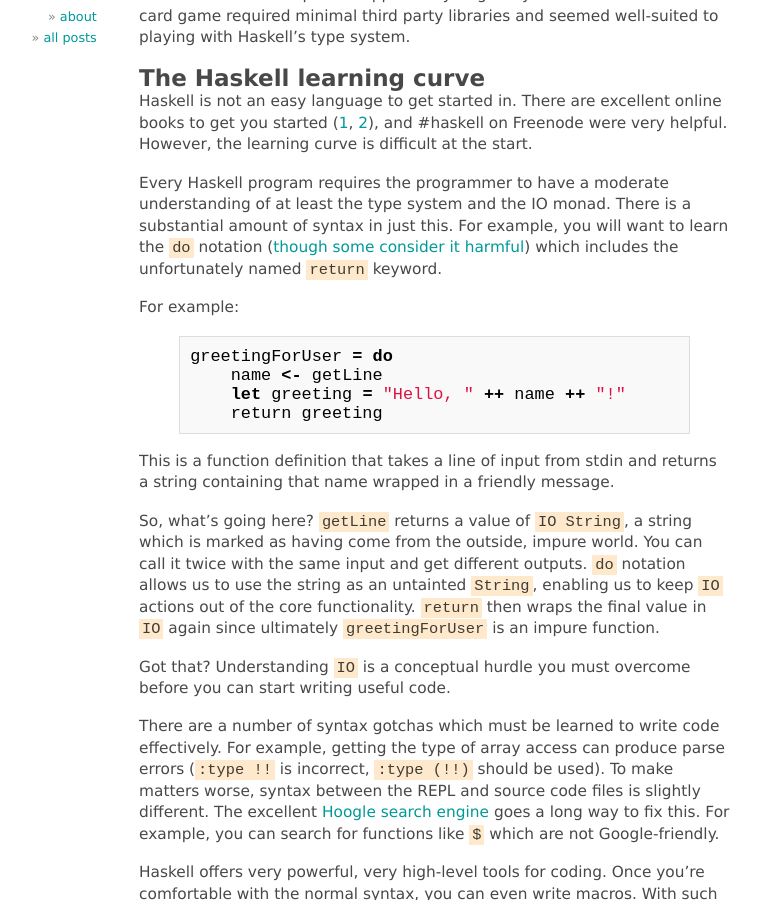
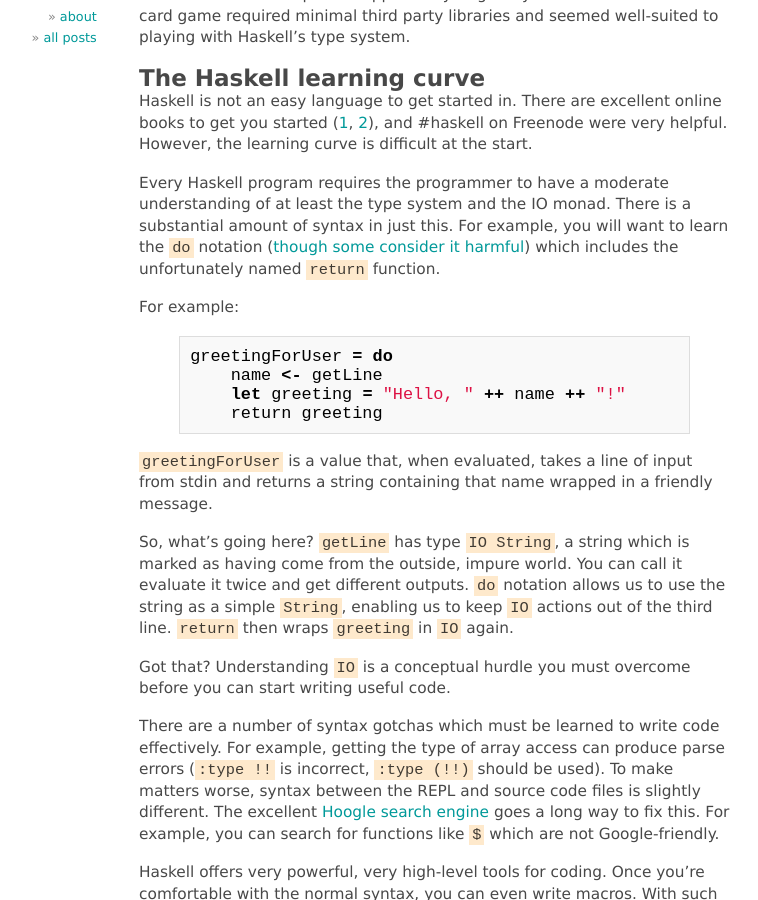
Before and after one commit to Wilfred/wilfred.github.com, a Jekyll site: the page built from _posts/2012-05-03-playing-blackjack-with-haskell.markdown, in a window 1280 px wide and 900 px high, scrolled down 389 px. Shown: the whole window, without its empty margins (332-1090 px from the left). Built offline with Jekyll 4.4.1, drawn with Linux system fonts in a browser that asks for light colours.

Commit message:
first set of corrections on the Haskell post based on feedback (more yet to do)

```diff
--- a/_posts/2012-05-03-playing-blackjack-with-haskell.markdown
+++ b/_posts/2012-05-03-playing-blackjack-with-haskell.markdown
@@ -25,7 +25,7 @@ understanding of at least the type system and the IO monad. There is a
 substantial amount of syntax in just this. For example, you will want
 to learn the `do` notation
 ([though some consider it harmful](http://www.haskell.org/haskellwiki/Do_notation_considered_harmful))
-which includes the unfortunately named `return` keyword.
+which includes the unfortunately named `return` function.
 
 For example:
 
@@ -36,17 +36,16 @@ greetingForUser = do
     return greeting
 {% endhighlight %}
 
-This is a function definition that takes a line of input from stdin
-and returns a string containing that name wrapped in a friendly
-message.
+`greetingForUser` is a value that, when evaluated, takes a line of
+input from stdin and returns a string containing that name wrapped in
+a friendly message.
 
-So, what's going here? `getLine` returns a value of `IO String`, a
+So, what's going here? `getLine` has type `IO String`, a
 string which is marked as having come from the outside, impure
-world. You can call it twice with the same input and get different
-outputs. `do` notation allows us to use the string as an untainted
-`String`, enabling us to keep `IO` actions out of the core
-functionality. `return` then wraps the final value in `IO` again since
-ultimately `greetingForUser` is an impure function.
+world. You can call it evaluate it twice and get different
+outputs. `do` notation allows us to use the string as a simple
+`String`, enabling us to keep `IO` actions out of the third line.
+`return` then wraps `greeting` in `IO` again.
 
 Got that? Understanding `IO` is a conceptual hurdle you must overcome
 before you can start writing useful code.
```
